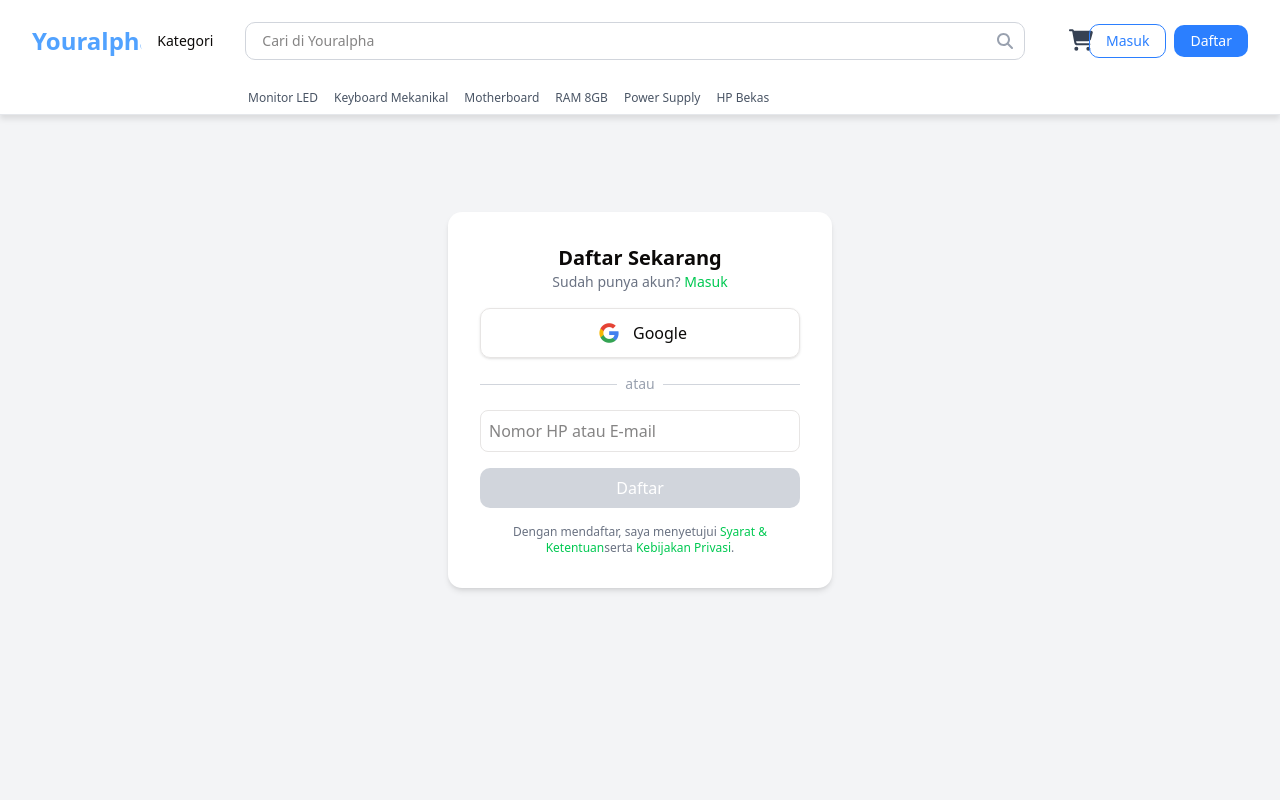
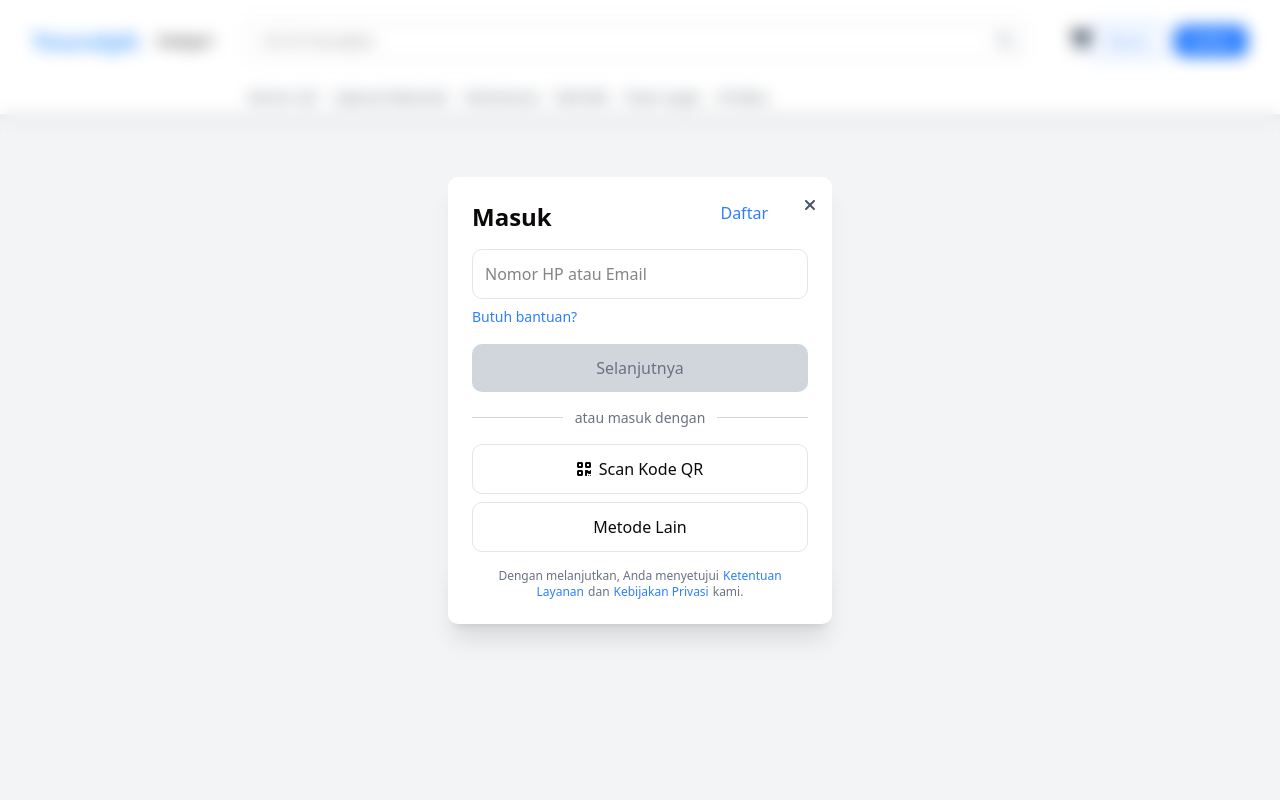
Before and after one commit to AlphaIsYour/tokoeno, a Next.js app: page /register in a window 1280 px wide. Both pictures are taken after a click on the button "Masuk". Shown: the top 800 px of the page. Built offline with nearby package versions, Linux system fonts and the light colour scheme.

Commit message:
Menambahkan beberapa fitur

```diff
--- a/app/api/auth/login/route.ts
+++ b/app/api/auth/login/route.ts
@@ -0,0 +1,46 @@
+/* eslint-disable */
+import { NextResponse } from "next/server";
+import prisma from "@/lib/prisma";
+import bcrypt from "bcryptjs";
+
+export async function POST(request: Request) {
+  try {
+    const { email, password } = await request.json();
+
+    // Cari user by email
+    const user = await prisma.user.findUnique({
+      where: { email },
+    });
+
+    if (!user) {
+      return NextResponse.json(
+        { error: "Email atau password salah" },
+        { status: 401 }
+      );
+    }
+
+    // Verifikasi password
+    const isValid = await bcrypt.compare(password, user.password);
+
+    if (!isValid) {
+      return NextResponse.json(
+        { error: "Email atau password salah" },
+        { status: 401 }
+      );
+    }
+
+    return NextResponse.json({
+      message: "Login berhasil",
+      user: {
+        id: user.id,
+        name: user.name,
+        email: user.email,
+      },
+    });
+  } catch (error) {
+    return NextResponse.json(
+      { error: "Terjadi kesalahan server" },
+      { status: 500 }
+    );
+  }
+}
--- a/app/api/auth/logout/route.ts
+++ b/app/api/auth/logout/route.ts
@@ -0,0 +1,8 @@
+import { NextResponse } from "next/server";
+
+export async function POST() {
+  return NextResponse.json(
+    { message: "Logout berhasil (dummy)" },
+    { status: 200 }
+  );
+}
--- a/app/components/Category/index.tsx
+++ b/app/components/Category/index.tsx
@@ -1,8 +1,5 @@
 import React from "react";
-import { FontAwesomeIcon } from "@fortawesome/react-fontawesome";
 import "./style.css";
-import { faArrowRight } from "@fortawesome/free-solid-svg-icons";
-import Link from "next/link";
 import "./style.css";
 
 const Category = () => {
--- /dev/null
+++ b/app/components/LoginPopup.tsx
@@ -0,0 +1,168 @@
+import { useState } from "react";
+import Link from "next/link";
+import { FontAwesomeIcon } from "@fortawesome/react-fontawesome";
+import {
+  faTimes,
+  faQrcode,
+  faSpinner,
+} from "@fortawesome/free-solid-svg-icons";
+import { motion, AnimatePresence } from "framer-motion";
+
+// Definisikan tipe untuk props
+interface LoginPopupProps {
+  isOpen: boolean;
+  onClose: () => void;
+}
+
+const LoginPopup: React.FC<LoginPopupProps> = ({ isOpen, onClose }) => {
+  const [email, setEmail] = useState("");
+  const [isLoading, setIsLoading] = useState(false);
+
+  const handleSubmit = () => {
+    if (!email) return;
+
+    setIsLoading(true);
+
+    // Simulasi proses login (ganti dengan API call sebenarnya)
+    setTimeout(() => {
+      setIsLoading(false);
+      // Proses selanjutnya setelah login berhasil
+    }, 2000);
+  };
+
+  return (
+    <AnimatePresence>
+      {isOpen && (
+        <motion.div
+          className="fixed inset-0 flex items-center justify-center transparent bg-opacity-5 backdrop-blur-sm  z-50"
+          initial={{ opacity: 0 }}
+          animate={{ opacity: 1 }}
+          exit={{ opacity: 0 }}
+          transition={{ duration: 0.3 }}
+        >
+          <motion.div
+            className="bg-white p-6 rounded-lg shadow-xl w-96 relative"
+            initial={{ scale: 0.9, y: 20 }}
+            animate={{ scale: 1, y: 0 }}
+            exit={{ scale: 0.9, y: 20 }}
+            transition={{ type: "spring", damping: 25, stiffness: 300 }}
+          >
+            {/* Close Button */}
+            <button
+              onClick={onClose}
+              className="absolute top-4 right-4 text-gray-600 hover:text-black transition-colors duration-200"
+            >
+              <FontAwesomeIcon icon={faTimes} />
+            </button>
+
+            {/* Header */}
+            <h2 className="text-2xl font-semibold mb-4">Masuk</h2>
+            <Link
+              href="/register"
+              className="text-blue-500 hover:text-blue-700 transition-colors duration-200 absolute top-6 right-16"
+            >
+              Daftar
+            </Link>
+
+            {/* Input Field with animation */}
+            <div className="mt-4 relative">
+              <input
+                type="text"
+                placeholder="Nomor HP atau Email"
+                className="w-full p-3 border rounded-lg focus:ring-2 focus:ring-blue-300 focus:border-blue-500 transition-all duration-200 outline-none"
+                value={email}
+                onChange={(e) => setEmail(e.target.value)}
+              />
+              {email && (
+                <motion.button
+                  initial={{ opacity: 0, scale: 0.8 }}
+                  animate={{ opacity: 1, scale: 1 }}
+                  className="absolute right-3 top-3 text-gray-400 hover:text-gray-600"
+                  onClick={() => setEmail("")}
+                >
+                  <FontAwesomeIcon icon={faTimes} size="sm" />
+                </motion.button>
+              )}
+            </div>
+
+            {/* Help Button */}
+            <button className="text-blue-500 hover:text-blue-700 transition-colors duration-200 mt-2 text-sm">
+              Butuh bantuan?
+            </button>
+
+            {/* Submit Button with Loading State */}
+            <button
+              className={`w-full p-3 rounded-lg mt-4 font-medium transition-all duration-200 ${
+                email
+                  ? "bg-blue-500 hover:bg-blue-600 text-white shadow-md hover:shadow-lg"
+                  : "bg-gray-300 text-gray-500 cursor-not-allowed"
+              }`}
+              disabled={!email || isLoading}
+              onClick={handleSubmit}
+            >
+              {isLoading ? (
+                <span className="flex items-center justify-center">
+                  <FontAwesomeIcon
+                    icon={faSpinner}
+                    className="animate-spin mr-2"
+                  />
+                  Memproses...
+                </span>
+              ) : (
+                "Selanjutnya"
+              )}
+            </button>
+
+            {/* Divider */}
+            <div className="flex items-center my-4">
+              <div className="flex-grow border-t border-gray-300"></div>
+              <span className="px-3 text-gray-500 text-sm">
+                atau masuk dengan
+              </span>
+              <div className="flex-grow border-t border-gray-300"></div>
+            </div>
+
+            {/* QR Code Button */}
+            <motion.button
+              className="w-full flex items-center justify-center p-3 border rounded-lg mt-2 hover:bg-gray-50 transition-colors duration-200"
+              whileHover={{ y: -2 }}
+              whileTap={{ scale: 0.98 }}
+            >
+              <FontAwesomeIcon icon={faQrcode} className="mr-2" /> Scan Kode QR
+            </motion.button>
+
+            {/* Other Methods Button */}
+            <motion.button
+              className="w-full p-3 border rounded-lg mt-2 hover:bg-gray-50 transition-colors duration-200"
+              whileHover={{ y: -2 }}
+              whileTap={{ scale: 0.98 }}
+            >
+              Metode Lain
+            </motion.button>
+
+            {/* Footer */}
+            <p className="text-xs text-gray-500 text-center mt-4">
+              Dengan melanjutkan, Anda menyetujui
+              <Link
+                href="/terms"
+                className="text-blue-500 hover:text-blue-700 mx-1"
+              >
+                Ketentuan Layanan
+              </Link>
+              dan
+              <Link
+                href="/privacy"
+                className="text-blue-500 hover:text-blue-700 mx-1"
+              >
+                Kebijakan Privasi
+              </Link>
+              kami.
+            </p>
+          </motion.div>
+        </motion.div>
+      )}
+    </AnimatePresence>
+  );
+};
+
+export default LoginPopup;
--- a/app/components/Navbar/index.tsx
+++ b/app/components/Navbar/index.tsx
@@ -12,9 +12,11 @@ import {
   faChevronDown,
 } from "@fortawesome/free-solid-svg-icons";
 import Link from "next/link";
+import LoginPopup from "@/app/components/LoginPopup";
 
 const Navbar = () => {
   const [showKategori, setShowKategori] = useState(false);
+  const [isLoginOpen, setIsLoginOpen] = useState(false);
 
   return (
     <>
@@ -70,12 +72,22 @@ const Navbar = () => {
 
               {/* Auth Buttons */}
               <div className="flex items-center gap-2 w-1/12 justify-end">
-                <button className="px-4 py-1.5 text-sm text-blue-500 border border-blue-500 rounded-lg font-medium hover:bg-blue-50">
+                <button
+                  onClick={() => setIsLoginOpen(true)}
+                  className="px-4 py-1.5 text-sm text-blue-500 border border-blue-500 rounded-lg font-medium hover:bg-blue-50"
+                >
                   Masuk
                 </button>
-                <button className="px-4 py-1.5 text-sm text-white bg-blue-500 rounded-lg font-medium hover:bg-blue-600">
-                  Daftar
-                </button>
+
+                <LoginPopup
+                  isOpen={isLoginOpen}
+                  onClose={() => setIsLoginOpen(false)}
+                />
+                <Link href={"/register"}>
+                  <button className="px-4 py-1.5 text-sm text-white bg-blue-500 rounded-lg font-medium hover:bg-blue-600">
+                    Daftar
+                  </button>
+                </Link>
               </div>
             </div>
           </div>
--- a/app/register/page.tsx
+++ b/app/register/page.tsx
@@ -6,6 +6,7 @@ const RegisterPage = () => {
   const [isButtonDisabled, setIsButtonDisabled] = useState(true);
   const [step, setStep] = useState("register");
   const [verificationCode, setVerificationCode] = useState("");
+  const [isLoading, setIsLoading] = useState(false);
 
   const handleChange = (e: React.ChangeEvent<HTMLInputElement>) => {
     setEmail(e.target.value);
@@ -13,7 +14,12 @@ const RegisterPage = () => {
   };
 
   const handleRegister = () => {
-    setStep("confirm");
+    setIsLoading(true);
+    // Simulasi delay untuk efek loading
+    setTimeout(() => {
+      setIsLoading(false);
+      setStep("confirm");
+    }, 1500); // Delay 1.5 detik
   };
 
   const handleConfirm = () => {
@@ -53,11 +59,37 @@ const RegisterPage = () => {
                 isButtonDisabled
                   ? "bg-gray-300 cursor-not-allowed"
                   : "bg-green-500 hover:bg-green-600"
-              }`}
-              disabled={isButtonDisabled}
+              } flex items-center justify-center`}
+              disabled={isButtonDisabled || isLoading}
               onClick={handleRegister}
             >
-              Daftar
+              {isLoading ? (
+                <>
+                  <svg
+                    className="animate-spin -ml-1 mr-2 h-4 w-4 text-white"
+                    xmlns="http://www.w3.org/2000/svg"
+                    fill="none"
+                    viewBox="0 0 24 24"
+                  >
+                    <circle
+                      className="opacity-25"
+                      cx="12"
+                      cy="12"
+                      r="10"
+                      stroke="currentColor"
+                      strokeWidth="4"
+                    ></circle>
+                    <path
+                      className="opacity-75"
+                      fill="currentColor"
+                      d="M4 12a8 8 0 018-8V0C5.373 0 0 5.373 0 12h4zm2 5.291A7.962 7.962 0 014 12H0c0 3.042 1.135 5.824 3 7.938l3-2.647z"
+                    ></path>
+                  </svg>
+                  Memproses...
+                </>
+              ) : (
+                "Daftar"
+              )}
             </button>
             <p className="text-xs text-gray-500 text-center mt-4">
               Dengan mendaftar, saya menyetujui{" "}
--- a/lib/prisma.ts
+++ b/lib/prisma.ts
@@ -1,4 +1,15 @@
+// lib/prisma.ts
 import { PrismaClient } from "@prisma/client";
 
-const prisma = new PrismaClient();
-export default prisma;
+declare global {
+  // eslint-disable-next-line no-var
+  var prisma: PrismaClient | undefined;
+}
+
+const prisma = globalThis.prisma || new PrismaClient();
+
+if (process.env.NODE_ENV !== "production") {
+  globalThis.prisma = prisma;
+}
+
+export default prisma; // <-- Default export
--- /dev/null
+++ b/next.config.js
@@ -0,0 +1,8 @@
+module.exports = {
+  typescript: {
+    ignoreBuildErrors: true,
+  },
+  images: {
+    domains: ["localhost"],
+  },
+};
```
Also changed, not shown: app/api/auth/register/route.ts (+35 -8 lines), app/api/products/[slug]/route.ts (+10 -12 lines), package.json (+6 -4 lines), 2 other files (tests, documents, lock files or other folders).
